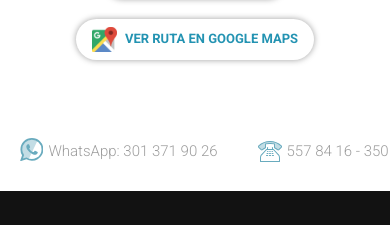
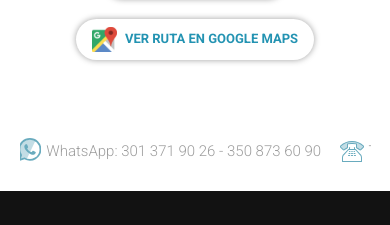
Before and after one commit to Danieljara23/luxury-smile, a React (Create React App) app: page /Contact in a window 390 px wide. Shown: the part 1940-2165 px from the top of the page. Built offline with nearby package versions, Linux system fonts and the light colour scheme.

Commit message:
Fix in telephone and cellPhone number

```diff
--- a/src/components/Appointment/Appointment.css
+++ b/src/components/Appointment/Appointment.css
@@ -17,6 +17,10 @@
 }
  #appointment-form input{
         box-sizing: content-box;
+}
+.apointment-container .consultory-contact-info{
+    margin-right: auto;
+    margin-left: auto;
 }
 @media (min-width: 1300px){
     .promotion-image{
--- a/src/components/Contact/Contact.css
+++ b/src/components/Contact/Contact.css
@@ -17,6 +17,11 @@
 }
 #contact-form input{
     box-sizing: content-box;
+}
+.contact-component-container .consultory-contact-info{
+    margin-right: auto;
+    margin-left: auto;
+    width: 90%;
 }
 
 @media (max-width: 960px) {
--- a/src/components/ContactInfo/ContactInfo.tsx
+++ b/src/components/ContactInfo/ContactInfo.tsx
@@ -12,11 +12,11 @@ const ContactInfo = () => {
         <div className="consultory-contact-info w-100 flex mv3">
             <div className="w-25 flex flex-row items-center justify-center">
                 <a href="https://wa.me/573013719026" target="_blank"><WhatsApp/></a>
-                <p>WhatsApp: 301 371 90 26</p>
+                <p>WhatsApp: 301 371 90 26  - 350 873 60 90</p>
             </div>
             <div className="w-25 flex flex-row items-center justify-center">
                 <Telefono/>
-                <p>557 84 16 - 350 873 60 90</p>
+                <p>Teléfono: 557 84 16</p>
             </div>
             <div className="w-25 flex flex-row items-center justify-center">
                 <Email/>
```
